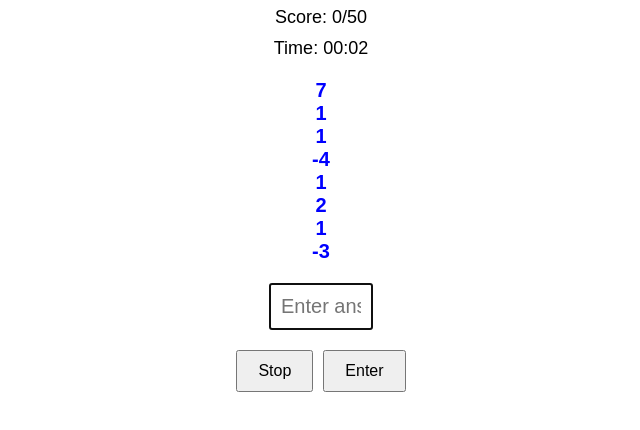
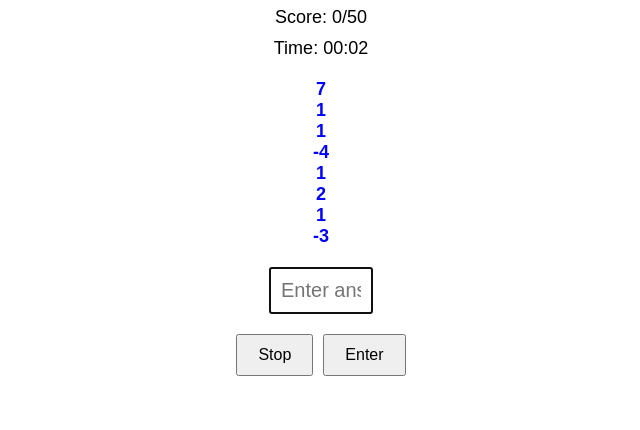
Before and after one commit to noppon-kot/brainp2, a plain HTML site: page index.html in a window 1280 px wide. Both pictures are taken after a click on the button "Start". Shown: the part 132-562 px from the top of the page, without its empty margins (319-959 px from the left). Drawn offline with Linux system fonts and the light colour scheme.

Commit message:
Update index.html

```diff
--- a/index.html
+++ b/index.html
@@ -7,7 +7,7 @@
     <style>
         body { font-family: Arial, sans-serif; text-align: center; padding: 20px; }
         .hidden { display: none; }
-        .numbers { font-size: 20px; font-weight: bold; color: blue; margin: 20px 0; white-space: pre-line; }
+        .numbers { font-size: 18px; font-weight: bold; color: blue; margin: 20px 0; white-space: pre-line; }
         .score, .time { font-size: 18px; margin: 10px 0; }
         #answer { font-size: 20px; width: 80px; padding: 10px; text-align: center; }
         button { padding: 10px 20px; font-size: 16px; margin-top: 20px; }
```
